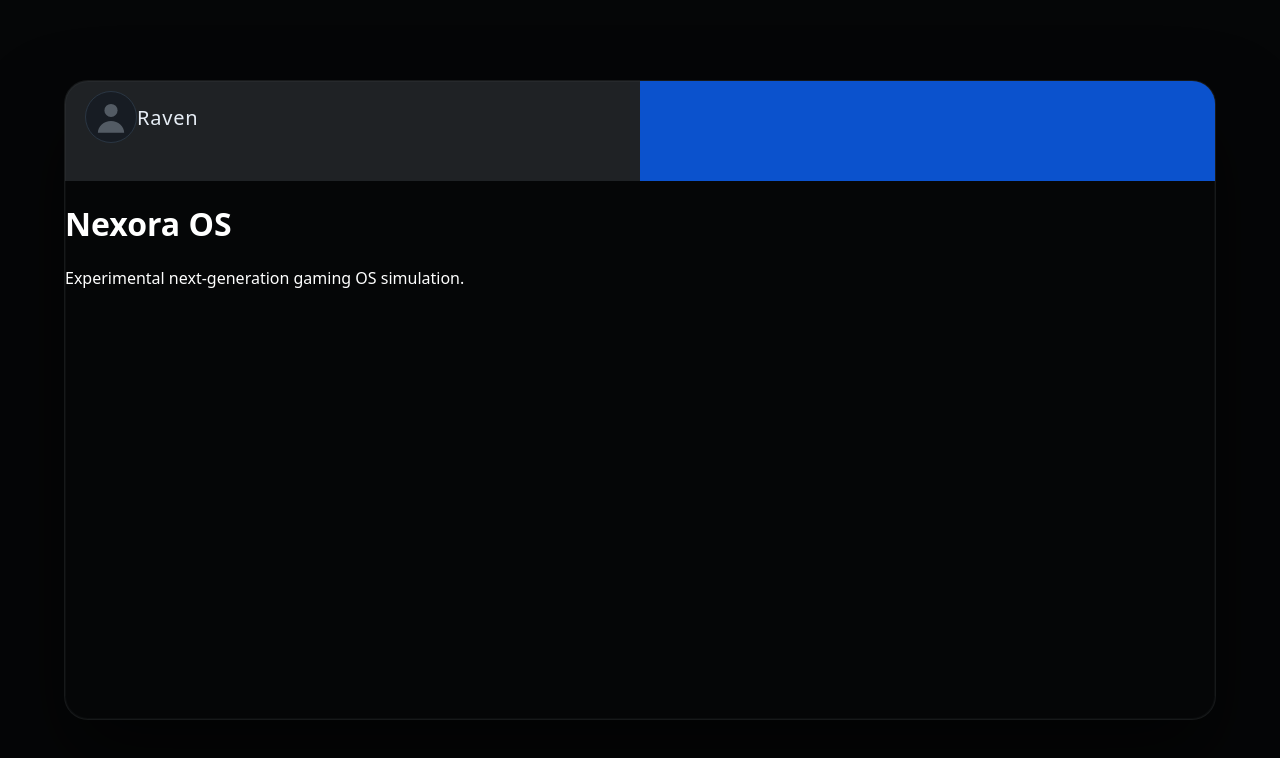
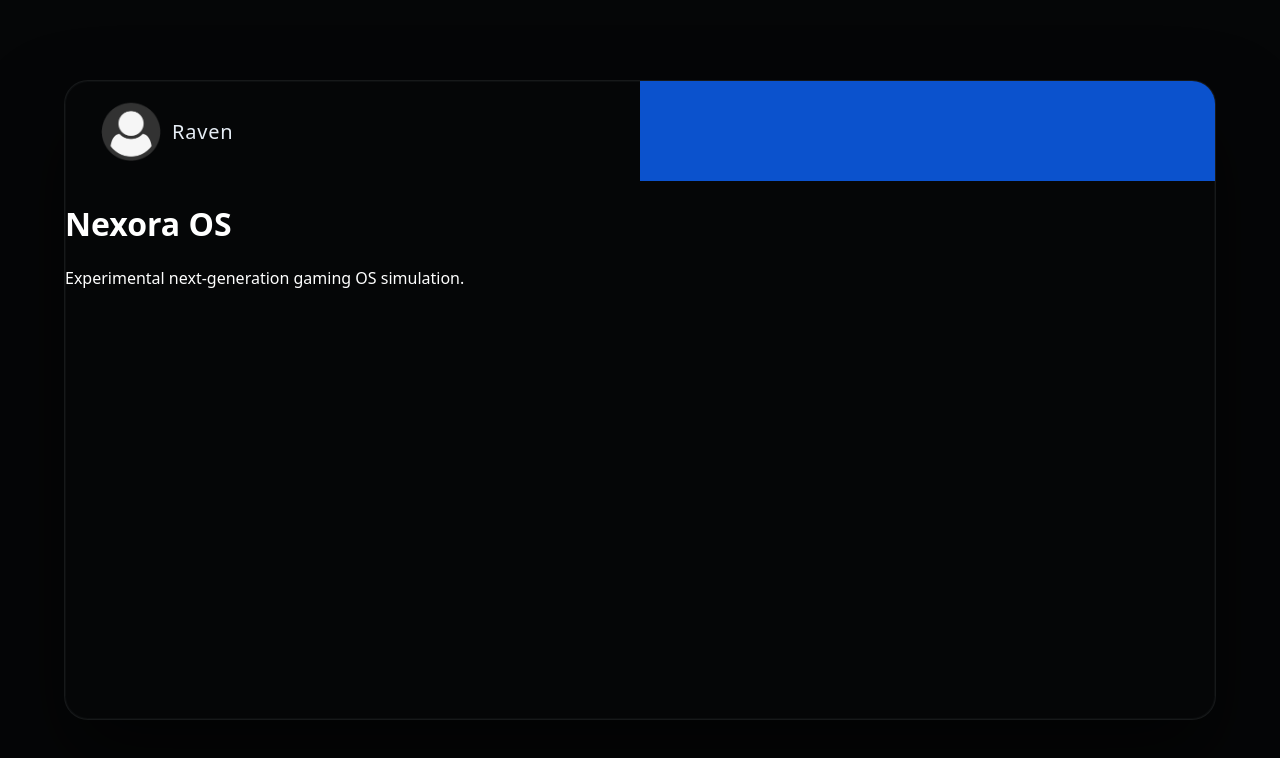
Before and after one commit to kiumars609/nexora-os, a plain HTML site: page index.html in a window 1280 px wide. Drawn offline with Linux system fonts and the light colour scheme.

Commit message:
edit style of avatar

```diff
--- a/index.html
+++ b/index.html
@@ -13,12 +13,7 @@
         <div class="left-side">
           <div class="user-info">
             <span class="avatar">
-              <svg viewBox="0 0 64 64" class="avatar-svg" xmlns="http://www.w3.org/2000/svg">
-    <!-- Head -->
-    <circle cx="32" cy="22" r="10" />
-    <!-- Body -->
-    <path d="M12 56c0-10 9-18 20-18s20 8 20 18" />
-  </svg>
+              <img src="assets/images/icones/avatar.png" />
             </span>
             <span class="username">Raven</span>
           </div>
--- a/style.css
+++ b/style.css
@@ -28,7 +28,7 @@ body {
 .header-os {
   width: 100%;
   height: 100px;
-  background-color: rgba(220, 235, 255, 0.12);
+  /* background-color: rgba(220, 235, 255, 0.12); */
   display: flex;
 }
 
@@ -36,37 +36,34 @@ body {
   width: 50%;
   height: 100%;
   padding: 10px 20px;
+  display: flex;
 }
 
 .header-os .left-side .user-info {
   display: flex;
   align-items: center;
+  margin-left: 20px;
 }
 
 .header-os .left-side .user-info .avatar {
   width: 52px;
   height: 52px;
-  border-radius: 50%;
-  background: #171c23; /* همون خاکستری تصویر */
   display: flex;
   align-items: center;
   justify-content: center;
-  border-color: #2a3643;
-  border-style: solid;
-  border-width: 1px;
 }
 
-.header-os .left-side .user-info .avatar .avatar-svg {
-  width: 42px;
-  height: 42px;
-  fill: #535b64; /* سفید نرم داخل */
+.header-os .left-side .user-info .avatar img {
+  width: 60px;
+  height: auto;
 }
 
 .header-os .left-side .user-info .username {
-  color: #E6EDF5;
+  color: #e6edf5;
   font-size: 20px;
   font-weight: 500;
   letter-spacing: 0.04em;
+  margin-left: 15px;
 }
 
 .header-os .right-side {
```
Also changed, not shown: assets/images/icones/avatar.png (added), assets/images/icones/user.png (deleted).
